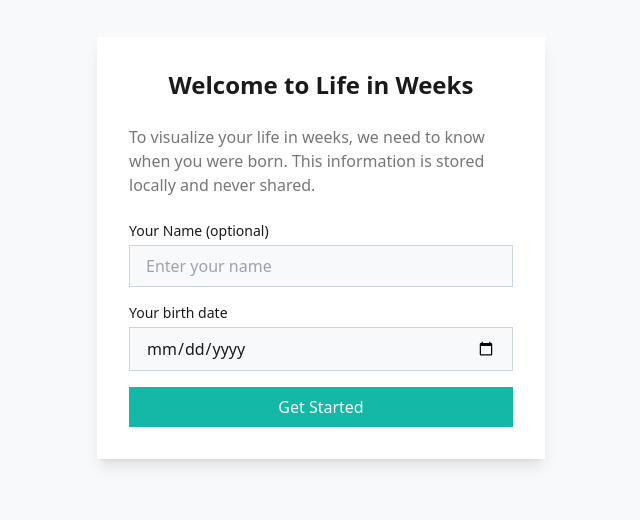
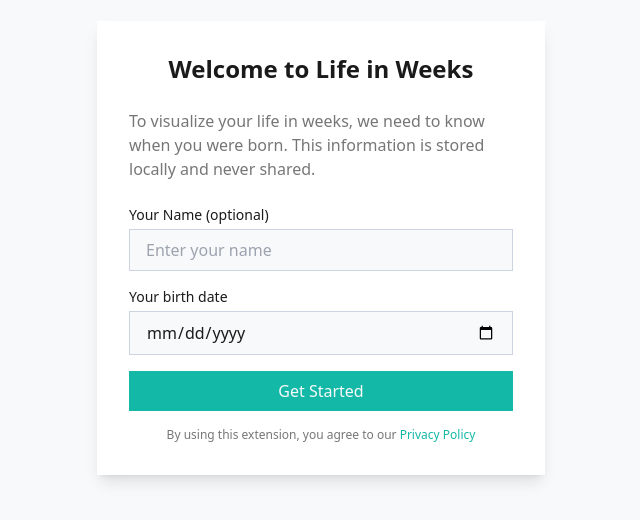
Before and after one commit to utkarshbhatt12/remaining_weeks, a React (Vite) app: page / in a window 1280 px wide. Shown: the part 168-688 px from the top of the page, without its empty margins (319-959 px from the left). Built offline with nearby package versions, Linux system fonts and the light colour scheme; no server answers.

Commit message:
privacy policy link

```diff
--- a/src/components/BirthdateForm.tsx
+++ b/src/components/BirthdateForm.tsx
@@ -91,6 +91,18 @@ export default function BirthdateForm({ onSubmit }: BirthdateFormProps) {
         >
           Get Started
         </button>
+
+        <div className="text-center text-xs text-muted-foreground mt-4">
+          By using this extension, you agree to our{' '}
+          <a
+            href="https://bigcodenerd.org/remaining-weeks-privacy-policy/"
+            target="_blank"
+            rel="noopener noreferrer"
+            className="text-primary hover:underline"
+          >
+            Privacy Policy
+          </a>
+        </div>
       </form>
     </div>
   );
```
